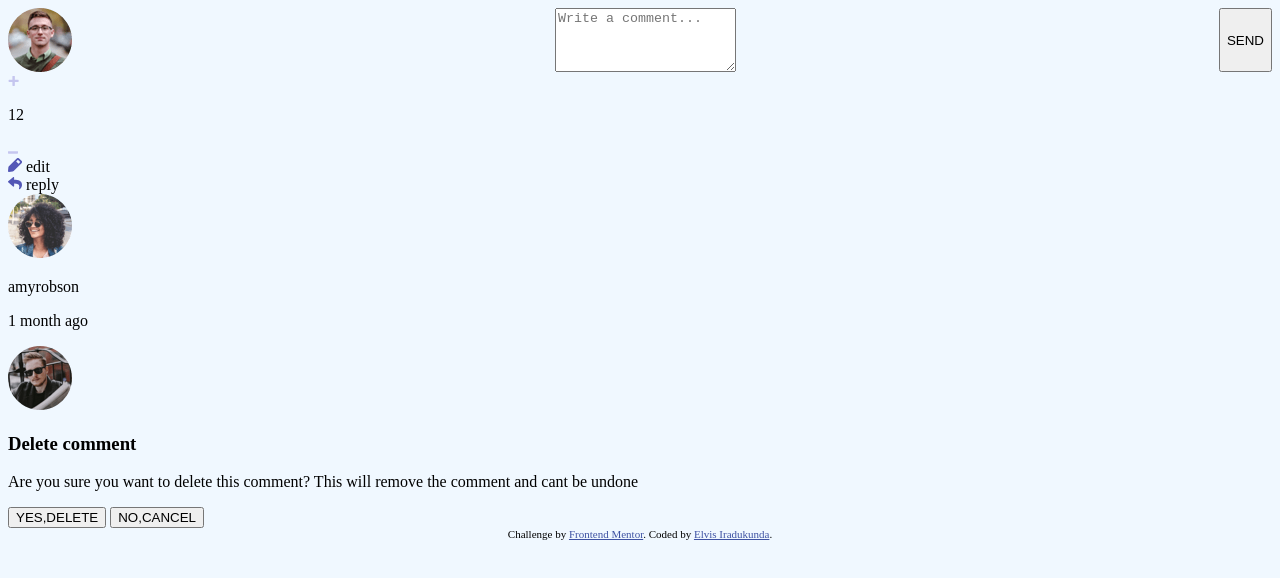
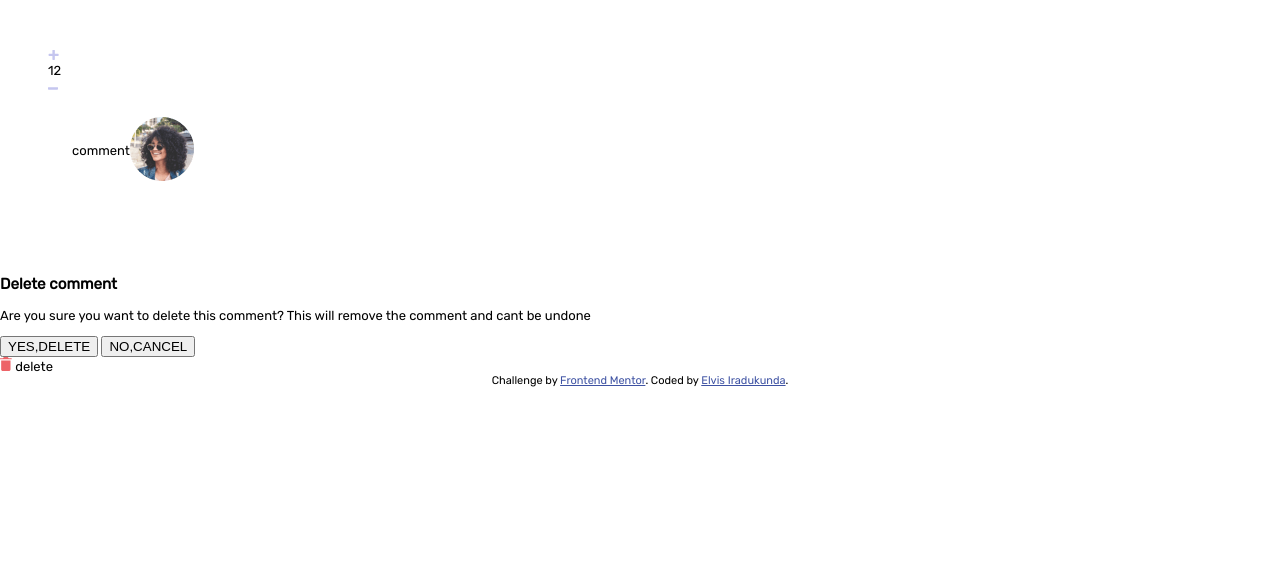
Before and after one commit to Elvis833/project-comments-section, a plain HTML site: page index.html in a window 1280 px wide. Drawn offline with Linux system fonts and the light colour scheme; a web font is replaced by a local one.

Commit message:
restarted

```diff
--- a/index.html
+++ b/index.html
@@ -10,45 +10,63 @@
 </head>
 
 <body>
-  <div>
-    <div class="container">
-      <div class="reply-imput container">
-        <img src="images/avatars/image-juliusomo.png" alt="user" class="user-img">
-        <textarea id="commentInput" placeholder="Write a comment..."></textarea>
-        <button class="submitComment">SEND</button>
+  <div class="container">
+    <div class="comment-container">
+      <div class="comment-score">
+        <div class="score-plus">
+          <img src="images/icon-plus.svg" alt="plus" />
+        </div>
+        <div class="score">12</div>
+        <div class="score-minus">
+          <img src="images/icon-minus.svg" alt="minus" />
+        </div>
+        <div class="comment-wrepper">
+          <div class="comment"> comment</div>
+          <div class="comment-user">
+            <img src="images/avatars/image-amyrobson.png" alt="image-amyrobson" />
+          </div>
+        </div>
       </div>
     </div>
+  </div>
+
+
+
+
+
+
+
+
+
+
+
+  <!-- <div>
     <div class="comment-container">
       <div class="comment-score">
-        <img src="images/icon-plus.svg" alt="plus" class="score-control plus">
+        <img src="images/icon-plus.svg" alt="plus" class="score-plus">
         <p class="score">12</p>
-        <img src="images/icon-minus.svg" alt="minus" class="score-control minus">
+        <img src="images/icon-minus.svg" alt="minus" class="score-minus">
       </div>
-      <div src="comment-icon">
+
+      <div class="comment-user">
+        <img src="images/avatars/image-amyrobson.png" alt="image-amyrobson" />
+        <p class="username">amyrobson</p>
+        <div class="createdAt">
+          <p>1 month ago</p>
+        </div>
         <div class="edit">
           <img src="images/icon-edit.svg" alt="edit" class="icon">
           edit
-        </div>
-        <div class="delete">
-          <img src="images/icon-delete.svg" alt="delete" class="icon">
-          delete
         </div>
         <div class="reply">
           <img src="images/icon-reply.svg" alt="reply" class="icon">
           reply
         </div>
       </div>
-      <div class="comment-user">
-        <img src="images/avatars/image-amyrobson.png" alt="image-amyrobson" />
-        <p class="username">amyrobson</p>
-        <p class="createdAt">1 month ago</p>
-        <p class="content"></p>
-      </div>
     </div>
-  </div>
-  <div scr>
-    <img src="images/avatars/image-maxblagun.png" alt="image-maxblagun" />
-  </div>
+    <div>
+      <img src="images/avatars/image-maxblagun.png" alt="image-maxblagun" />
+    </div> -->
 
   <div class="invisible-comment">
     <div class="invisble-container">
@@ -56,6 +74,10 @@
       <p>Are you sure you want to delete this comment? This will remove the comment and cant be undone</p>
       <button class="yes">YES,DELETE</button>
       <button class="no">NO,CANCEL</button>
+      <div class="delete">
+        <img src="images/icon-delete.svg" alt="delete" class="icon">
+        delete
+      </div>
     </div>
   </div>
 
--- a/index.js
+++ b/index.js
@@ -66,3 +66,18 @@ const data= {
       }
     ]
   }
+
+  function renderComments(comments) {
+    const commentSection = document.getElementById('commentSection');
+  }
+
+
+
+
+
+  document.addEventListener('click', function(event) {
+    if (event.target.closest('.delete')) {
+      const commentContainer = event.target.closest('.comment-container');
+      commentContainer.remove();
+    }
+  });
--- a/style.css
+++ b/style.css
@@ -3,7 +3,7 @@
     color: Moderate-blue hsl(238, 40%, 52%);
     color: Soft-Red hsl(358, 79%, 66%);
     color: Light-grayish-blue hsl(239, 57%, 85%);
-   color: Pale-red hsl(357, 100%, 86%);
+    color: Pale-red hsl(357, 100%, 86%);
 
 
    color:Dark-blue hsl(212, 24%, 26%);
@@ -14,31 +14,84 @@
 }
 
 body{
-    background-color: aliceblue;
+    background-color: var(--Very-light-gray);
+    font-family: 'Rubik', sans-serif;
+    font-size: 13px;
+    margin: 0;
+    padding: 0;
+    box-sizing: border-box;
+    display: flex;
+    flex-direction: column;
 }
 .container{
+    padding: 48px;
+}
+.comment-container{
     display: flex;
-    justify-content:space-between;
-    background-color: var(--Very-light-gray);
+    align-items: center;
+    background-color: var(--White);
     border-radius: 10px;
     height: 100%;
     width: 100%;
+}
+.comment-wrepper{
+    display: flex;
+    background-color: #ffff;
+    border-radius: 24px;
+    padding: 24px;
+    padding-bottom: 28px;
+}
+.comment{
+    max-width: 840px;
+    margin: auto;
 
 }
 
 
 
 
+/* button{
+    cursor: pointer;
 
-
+}
+.score-plus,.score-minus{
+    cursor: pointer;
+    padding: 16px;
+}
+.score{
+    display: flex;
+    align-items: center;
+    justify-content: center;
+    width: 40px;
+    height: 40px;
+    border-radius: 50%;
+    background-color: var(--Light-gray);
+    font-weight: 700;
+    font-size: 12px;
+}
 .delete {
     color: var (--soft-red);
     display: none;
 }
-
-
-
-
+.username{
+    color: var(--Moderate-blue);
+    font-weight: 700;
+}
+.createdAt{
+    color: var(--Grayish-Blue);
+}
+.reply{
+    color: var(--Moderate-blue);
+    font-weight: 700;
+}
+.reply-container{
+    display: flex;
+    align-items: center;
+    background-color: var(--Light-gray);
+    border-radius: 10px;
+    height: 100%;
+    width: 100%;
+} */
 
 .attribution { font-size: 11px; text-align: center; }
 .attribution a { color: hsl(228, 45%, 44%); }
```
